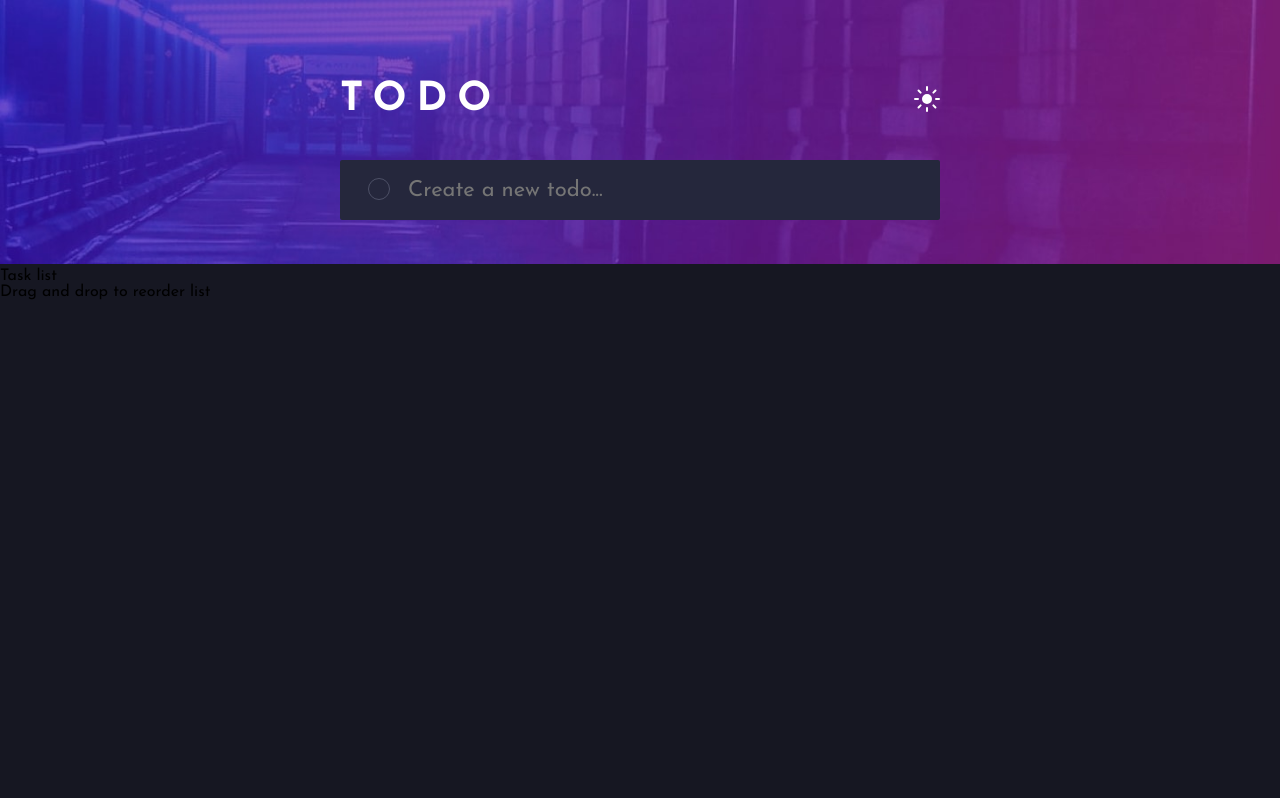
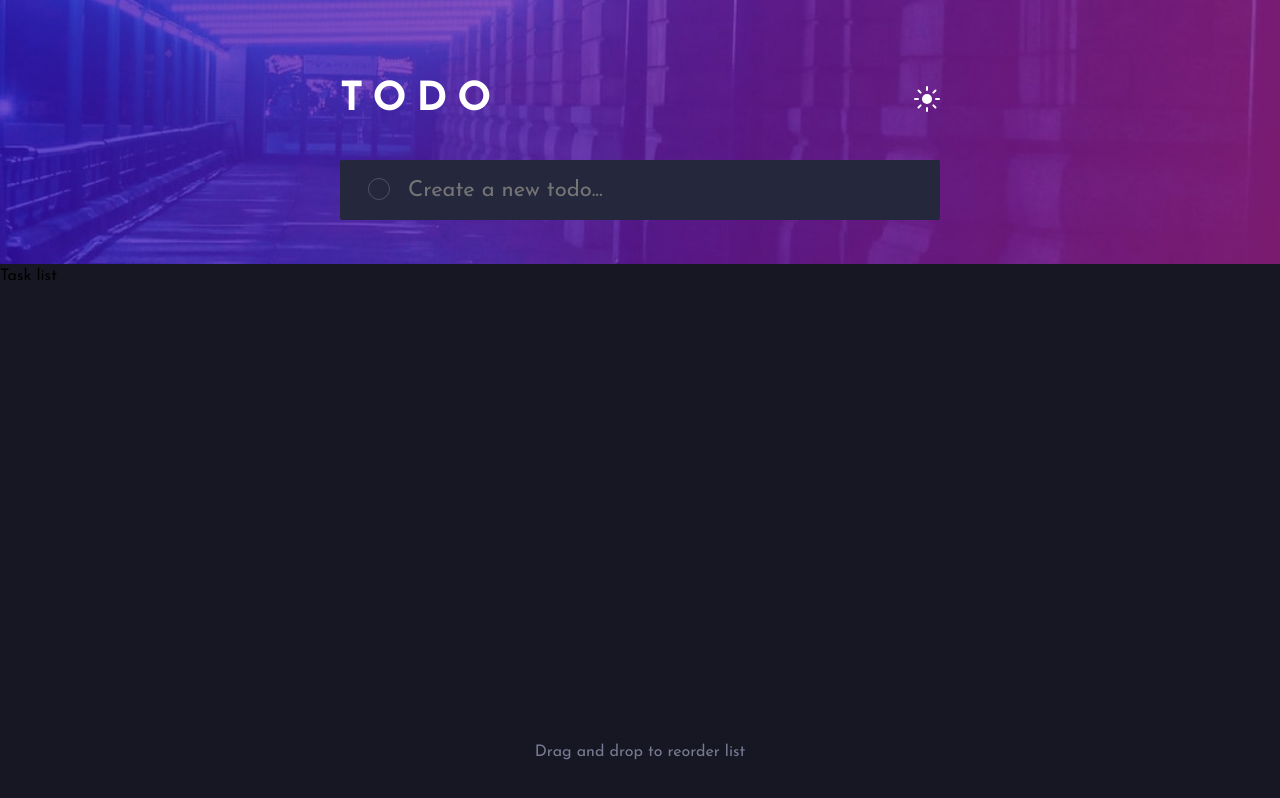
Before and after one commit to Thymoos/todo-app, a React (Create React App) app: page / in a window 1280 px wide. Built offline with nearby package versions, Linux system fonts and the light colour scheme.

Commit message:
Add footer styles

```diff
--- a/src/App.css
+++ b/src/App.css
@@ -11,3 +11,11 @@ body {
     width: 100vw;
     height: 33vh;
 }
+
+footer {
+    position: absolute;
+    bottom: 5vh;
+    left: 50vw;
+    transform: translate(-50%, 0);
+    color: hsl(234, 11%, 52%);
+}
```
